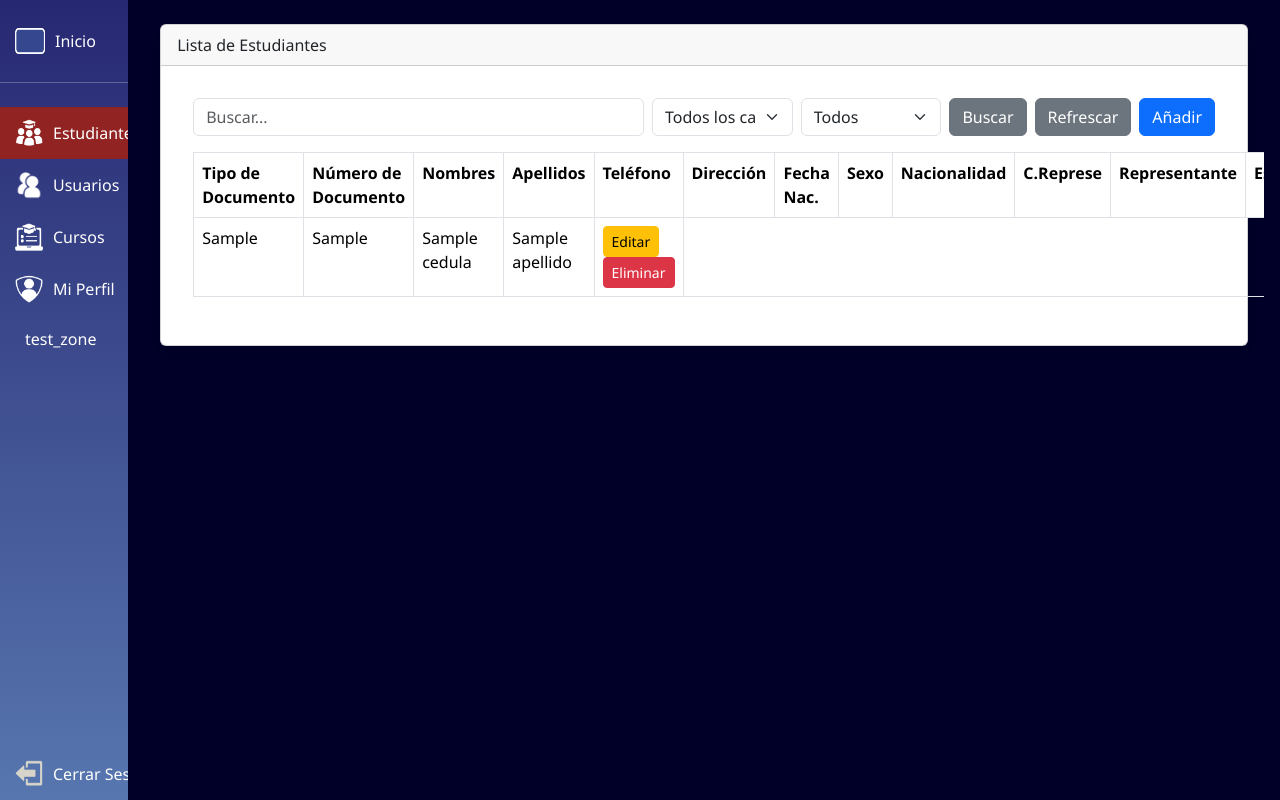
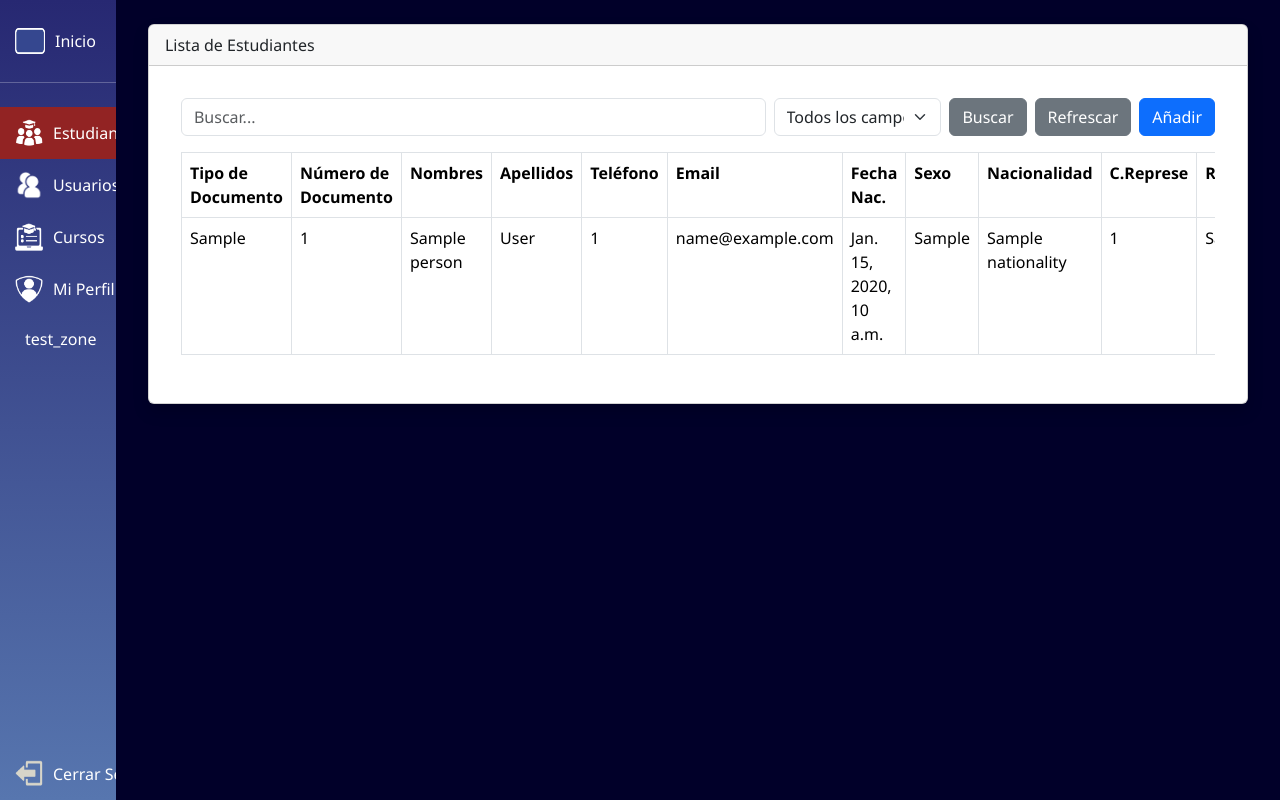
Before and after one commit to KeynerLizarazo/Nomina_Estudiantes, a Django app: template myapp/templates/cedulas.html in a window 1280 px wide. Run offline with Django 3.2, Linux system fonts and the light colour scheme; the template is opened without the code that fills it: most values are stand-ins (such as "Sample title", 1, 10 or a date in 2020); some libraries are stand-ins or nearby versions.

Commit message:
CAMBIOS 17/08/25

```diff
--- a/myapp/templates/cedulas.html
+++ b/myapp/templates/cedulas.html
@@ -74,31 +74,21 @@
               <!-- Formulario de Búsqueda -->
               <form class="d-flex" method="get" action="{% url 'cedulas' %}">
                 <div class="input-group me-2">
-                  <input type="text" name="q" class="form-control" placeholder="Buscar..." value="{{ query }}">
+                  <input type="text" name="q" class="form-control" placeholder="Buscar..." value="{{ query|default_if_none:''  }}">
                 </div>
                 <select name="campo" class="form-select w-25 me-2">
                   <option value="todos" {% if campo == "todos" %}selected{% endif %}>Todos los campos</option>
-                  <option value="numero_documento" {% if campo == "numero_documento" %}selected{% endif %}>Nro de
+                  <option value="document_number" {% if campo == "document_number" %}selected{% endif %}>Nro de
                     documento
                   </option>
-                  <option value="nombre" {% if campo == "nombre" %}selected{% endif %}>Nombre</option>
-                  <option value="apellido" {% if campo == "apellido" %}selected{% endif %}>Apellido</option>
-                  <option value="telefono" {% if campo == "telefono" %}selected{% endif %}>Teléfono</option>
-                  <option value="direccion" {% if campo == "direccion" %}selected{% endif %}>Dirección</option>
-                  <option value="fecha_nacimiento" {% if campo == "fecha_nacimiento" %}selected{% endif %}>Fecha de Nacimiento</option>
-
-                  <option value="nacionalidad" {% if campo == "nacionalidad" %}selected{% endif %}>Nacionalidad</option>
-                  <option value="cedula_representante" {% if campo == "cedula_representante" %}selected{% endif %}>C.Represe</option>
-                  <option value="representante" {% if campo == "representante" %}selected{% endif %}>Representante</option>
-
-                </select>
-
-                <!-- Filtro por Tipo de Documento -->
-                <select name="tipo_documento" class="form-select w-25 me-2">
-                  <option value="todos" {% if tipo_documento == "todos" or not tipo_documento %}selected{% endif %}>Todos
-                  </option>
-                  <option value="V" {% if tipo_documento == "V" %}selected{% endif %}>Venezolano</option>
-                  <option value="CC" {% if tipo_documento == "CC" %}selected{% endif %}>Extranjero</option>
+                  <option value="name" {% if campo == "name" %}selected{% endif %}>Nombre</option>
+                  <option value="surname" {% if campo == "surname" %}selected{% endif %}>Apellido</option>
+                  <option value="telephone_number" {% if campo == "telephone_number" %}selected{% endif %}>Teléfono</option>
+                  <option value="email" {% if campo == "email" %}selected{% endif %}>Email</option>
+                  <option value="date_of_birth" {% if campo == "date_of_birth" %}selected{% endif %}>Fecha de Nacimiento</option>
+                  <option value="nationality" {% if campo == "nationality" %}selected{% endif %}>Nacionalidad</option>
+                  <option value="progenitor_document_number" {% if campo == "progenitor_document_number" %}selected{% endif %}>C.Represe</option>
+                  <option value="progenitor_name" {% if campo == "progenitor_name" %}selected{% endif %}>Representante</option>
                 </select>
 
                 <button class="btn btn-secondary" type="submit">Buscar</button>
@@ -111,6 +101,7 @@
             </div>
 
             <!-- Tabla de Resultados -->
+            <div class="table-responsive">
             <table class="table table-bordered">
               <thead>
                 <tr class="align-top">
@@ -119,27 +110,34 @@
                   <th>Nombres</th>
                   <th>Apellidos</th>
                   <th>Teléfono</th>
-                  <th>Dirección</th>
+                  <th>Email</th>
                   <th>Fecha Nac.</th>
                   <th>Sexo</th>
                   <th>Nacionalidad</th>
                   <th>C.Represe</th>
                   <th>Representante</th>
-                  <th>Estado</th>
+                  <th>Acciones</th>
                 </tr>
               </thead>
               <tbody id="tabla-resultados">
-                {% if cedulas %}
-                {% for cedula in cedulas %}
-                <tr data-tipo="{{ cedula.tipo_documento }}">
-                  <td>{{ cedula.get_tipo_documento_display }}</td>
-                  <td>{{ cedula.numero_documento }}</td>
-                  <td>{{ cedula.nombre }}</td>
-                  <td>{{ cedula.apellido }}</td>
+                {% if persons %}
+                {% for person in persons %}
+                <tr>
+                  <td>{{ person.get_type_document_display }}</td>
+                  <td>{{ person.document_number }}</td>
+                  <td>{{ person.name }}</td>
+                  <td>{{ person.surname }}</td>
+                  <td>{{ person.telephone_number }}</td>
+                  <td>{{ person.email }}</td>
+                  <td>{{ person.date_of_birth }}</td>
+                  <td>{{ person.get_gender_display }}</td>
+                  <td>{{ person.nationality }}</td>
+                  <td>{{ person.progenitor_document_number }}</td>
+                  <td>{{ person.progenitor_name }}</td>
                   <td>
-                    <a href="#" class="btn btn-warning btn-sm" data-bs-toggle="modal"
-                      data-bs-target="#controlNominaModal" data-cedula-id="{{ cedula.id }}">Editar</a>
-                    <form action="{% url 'eliminar_cedula' cedula.id %}" method="post" style="display:inline;">
+                    <button type="button" class="btn btn-warning btn-sm" data-bs-toggle="modal"
+                      data-bs-target="#controlNominaModal" data-person-id="{{ person.id }}">Editar</button>
+                    <form action="{% url 'eliminar_persona' person.id %}" method="post" style="display:inline;">
                       {% csrf_token %}
                       <button type="submit" class="btn btn-danger btn-sm">Eliminar</button>
                     </form>
@@ -153,6 +151,7 @@
                 {% endif %}
               </tbody>
             </table>
+            </div>
           </div>
         </div>
       </div>
@@ -170,94 +169,10 @@
             <!-- Cuerpo del Modal -->
             <div class="modal-body">
               <!-- Formulario -->
-              <form id="nominaForm" method="POST" action="{% url 'guardar_cedula' %}">
+              <form id="nominaForm" method="POST" action="{% url 'cedulas' %}">
                 {% csrf_token %}
-                <input type="hidden" name="id" id="cedulaIdInput" value="">
-
-                <!-- Tipo de Documento -->
-                <div class="mb-3">
-                  <label for="tipo_documento" class="form-label">Tipo de Documento:</label>
-                  <select class="form-select" id="tipo_documento" name="tipo_documento" required>
-                    <option value="" disabled selected>Seleccione un tipo de documento</option>
-                    <option value="V">Cédula Venezolana (V)</option>
-                    <option value="CC">Extranjero (CC)</option>
-                  </select>
-                </div>
-
-                <!-- Número de Documento -->
-                <div class="mb-3">
-                  <label for="numero_documento" class="form-label">Número de Documento:</label>
-                  <input type="text" class="form-control" id="numero_documento" name="numero_documento" required
-                    maxlength="10" oninput="validarCedula(this)">
-                </div>
-
-                <!-- Nombres -->
-                <div class="mb-3">
-                  <label for="nombre" class="form-label">Nombres:</label>
-                  <input type="text" class="form-control" id="nombre" name="nombre" required maxlength="60"
-                    oninput="capitalizarYValidar(this)">
-                </div>
-
-                <!-- Apellidos -->
-                <div class="mb-3">
-                  <label for="apellido" class="form-label">Apellidos:</label>
-                  <input type="text" class="form-control" id="apellido" name="apellido" required maxlength="60"
-                    oninput="capitalizarYValidar(this)">
-                </div>
-
-                <!-- Teléfono -->
-                <div class="mb-3">
-                  <label for="numero_telefono" class="form-label">Número de Teléfono:</label>
-                  <input type="text" class="form-control" id="numero_telefono" name="numero_telefono" required
-                    maxlength="16">
-                </div>
-
-                  <!-- Dirección -->
-                <div class="mb-3">
-                  <label for="direccion" class="form-label">Dirección:</label>
-                  <input type="text" class="form-control" id="direccion" name="direccion" required maxlength="100"
-                    oninput="capitalizarYValidar(this)">
-                </div>
-
-                <!-- Fecha Nac. -->
-                <div class="mb-3">
-                  <label for="fecha_nacimiento" class="form-label">Fecha de Nacimiento:</label>
-                  <input type="date" class="form-control" id="fecha_nacimiento" name="fecha_nacimiento" required>
-                </div>
-
-                <!-- Sexo -->
-                <div class="mb-3">
-                  <label for="sexo" class="form-label">Sexo:</label>
-                  <select class="form-select" id="sexo" name="sexo" required>
-                    <option value="" disabled selected>Seleccione...</option>
-                    <option value="M">Masculino</option>
-                    <option value="F">Femenino</option>
-                  </select>
-                </div>
-
-                <!-- Nacionalidad -->
-                <div class="mb-3">
-                  <label for="nacionalidad" class="form-label">Nacionalidad:</label>
-                  <input type="text" class="form-control" id="nacionalidad" name="nacionalidad" required maxlength="50"
-                    oninput="capitalizarYValidar(this)">
-                </div>
-
-                <!-- C.Represe -->
-                <div class="mb-3">
-                  <label for="cedula_representante" class="form-label">Numero de Documento del Representante:</label>
-                  <input type="text" class="form-control" id="cedula_representante" name="cedula_representante"
-                  required maxlength="10" oninput="validarCedula(this)">
-                </div>
-
-                <!-- Representante -->
-                <div class="mb-3">
-                  <label for="representante" class="form-label">Nombre del Representante:</label>
-                  <input type="text" class="form-control" id="representante" name="representante" required maxlength="60"
-                    oninput="capitalizarYValidar(this)">
-                </div>
-
-
-
+                <input type="hidden" name="id" id="personIdInput" value="">
+                {{ form.as_p }}
               </form>
             </div>
 
@@ -290,46 +205,38 @@
     // Capturar el evento de apertura del modal
     const modal = document.getElementById('controlNominaModal');
     const modalTitle = document.getElementById('modalTitle');
-    const cedulaIdInput = document.getElementById('cedulaIdInput');
+    const personIdInput = document.getElementById('personIdInput');
+    const nominaForm = document.getElementById('nominaForm');
 
     // Escuchar el evento 'show.bs.modal' para detectar cuándo se abre el modal
     modal.addEventListener('show.bs.modal', function (event) {
       // Obtener el botón que activó el modal
       const button = event.relatedTarget;
 
-      // Obtener el ID del objeto desde el atributo 'data-cedula-id'
-      const cedulaId = button.getAttribute('data-cedula-id');
+      // Obtener el ID del objeto desde el atributo 'data-person-id'
+      const personId = button.getAttribute('data-person-id');
 
       // Si hay un ID, significa que estamos editando
-      if (cedulaId) {
+      if (personId) {
         modalTitle.textContent = 'Editar Datos';
-        cedulaIdInput.value = cedulaId;
+        personIdInput.value = personId;
+        nominaForm.action = `/cedulas/editar/${personId}/`;
 
         // Aquí puedes hacer una solicitud AJAX para cargar los datos del objeto
-        // Por ejemplo:
-        /*
-        fetch(`/api/cedulas/${cedulaId}/`)
-          .then(response => response.json())
-          .then(data => {
-            document.getElementById('tipo_documento').value = data.tipo_documento;
-            document.getElementById('numero_documento').value = data.numero_documento;
-            document.getElementById('nombre').value = data.nombre;
-            document.getElementById('apellido').value = data.apellido;
-          });
-        */
+        // y llenar el formulario.
       } else {
         modalTitle.textContent = 'Ingresar Datos';
-        cedulaIdInput.value = '';
+        personIdInput.value = '';
+        nominaForm.action = "{% url 'cedulas' %}";
       }
     });
 
     // Escuchar el evento 'hidden.bs.modal' para restablecer el estado al cerrar el modal
     modal.addEventListener('hidden.bs.modal', function () {
       modalTitle.textContent = 'Ingresar Datos';
-      cedulaIdInput.value = '';
-
-      // Limpiar el formulario
-      document.getElementById('nominaForm').reset();
+      personIdInput.value = '';
+      nominaForm.reset();
+      nominaForm.action = "{% url 'cedulas' %}";
     });
   </script>
 
@@ -350,7 +257,7 @@
   </script>
   <script>
     // Verifica si el usuario está autenticado (usando una variable de contexto)
-    const isAuthenticated = {{ request.session.usuario_id|default:"null" }} !== null;
+    const isAuthenticated = "{{ request.user.is_authenticated|yesno:'true,false' }}";
 
     window.onpageshow = function (event) {
       if (event.persisted || performance.navigation.type === PerformanceNavigation.TYPE_BACK_FORWARD) {
@@ -375,7 +282,7 @@
     }
     // Función para validar la cédula según el tipo de documento
     function validarCedula(input) {
-      const tipoDocumento = document.getElementById('tipo_documento').value;
+      const tipoDocumento = document.getElementById('id_type_document').value;
       let longitudMaxima = tipoDocumento === 'V' ? 8 : 10;
       input.value = input.value.replace(/\D/g, '');
       if (input.value.length > longitudMaxima) {
--- a/myapp/urls.py
+++ b/myapp/urls.py
@@ -8,7 +8,9 @@ urlpatterns = [
     path('login/', views.login_view, name='login'),
     path('logout/', views.logout_view, name='logout'),
     path('welcome/', views.welcome, name='welcome'),
-    path('cedulas/', views.cedulas, name='cedulas'),
+    path('cedulas/', views.PersonView.as_view(), name='cedulas'),
+    path('cedulas/editar/<int:id>/', views.UpdatePersonView.as_view(), name='editar_persona'),
+    path('cedulas/eliminar/<int:id>/', views.DeletePersonView.as_view(), name='eliminar_persona'),
     path('usuarios/', views.UserView.as_view(), name='usuarios'),
     path('usuarios/editar/<int:id>/', views.UpdateUserView.as_view(), name='editar_usuario'),
     path('usuarios/eliminar/<int:id>/', views.DeleteUserView.as_view(), name='eliminar_usuario'),
@@ -21,8 +23,6 @@ urlpatterns = [
     path('cursos/<int:course_id>/niveles/', views.LevelView.as_view(), name='niveles'),
     path('niveles/editar/<int:id>/', views.UpdateLevelView.as_view(), name='editar_nivel'),
     path('niveles/eliminar/<int:id>/', views.DeleteLevelView.as_view(), name='eliminar_nivel'),
-    path('guardar/', views.guardar_cedula, name='guardar_cedula'),
-    path('eliminar/<int:id>/', views.eliminar_cedula, name='eliminar_cedula'),
 
     path('test-zone/', views.test_zone, name='test_zone'),
 
```
Also changed, not shown: myapp/forms.py (+32 -1 lines), myapp/views.py (+80 -112 lines).
